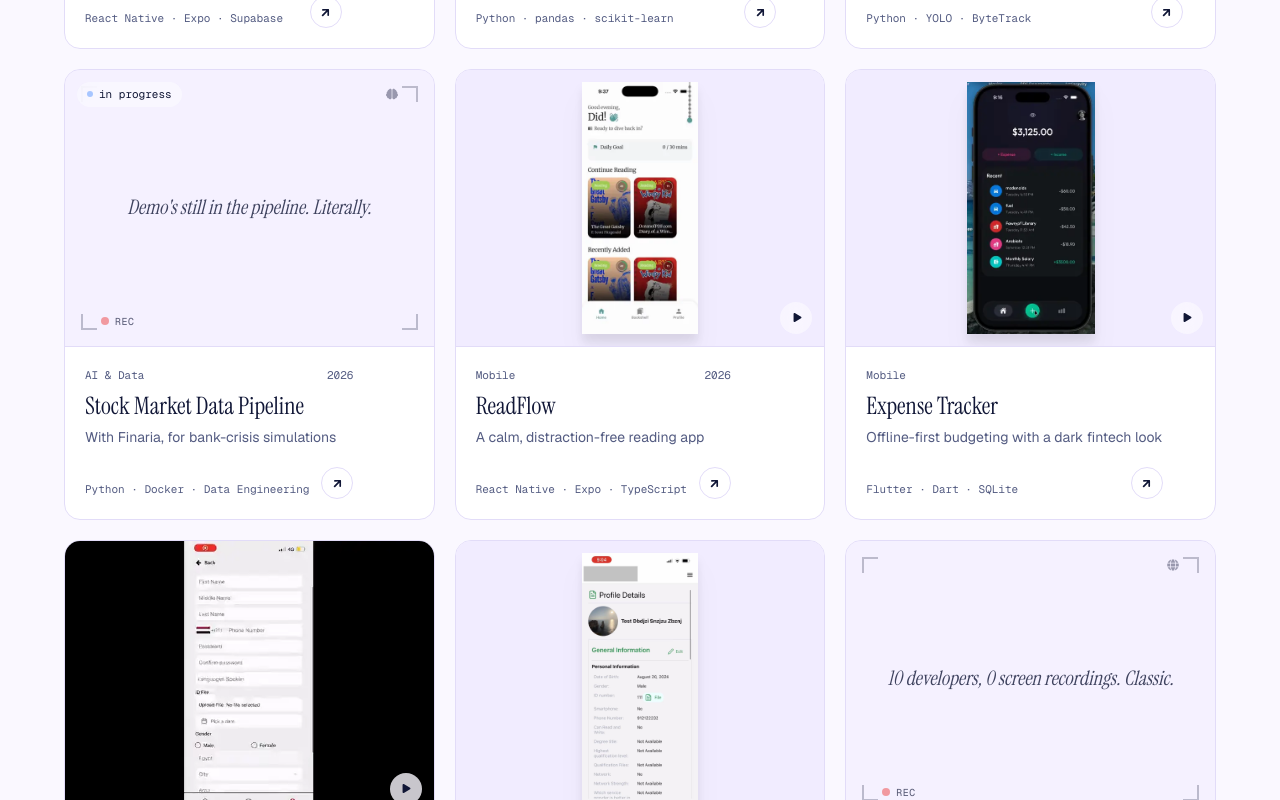
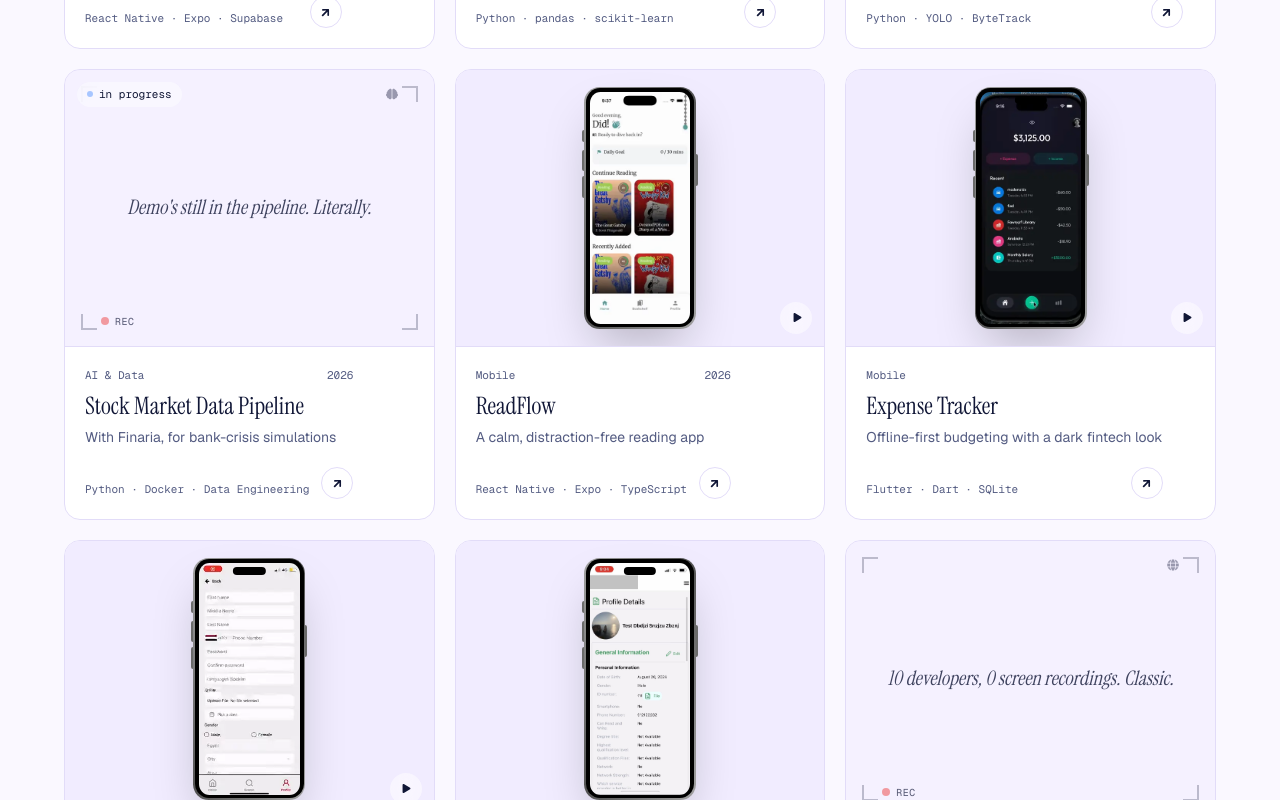
Before and after one commit to George140105/portfolio, a Next.js app in the folder portfolio/: page / in a window 1280 px wide. Shown: the part 5560-6360 px from the top of the page. Built offline with nearby package versions, Linux system fonts and the light colour scheme.

Commit message:
updated mobile projects view

```diff
--- a/portfolio/src/components/ProjectModal.tsx
+++ b/portfolio/src/components/ProjectModal.tsx
@@ -4,6 +4,7 @@ import { useEffect, useState } from "react";
 import { FaChevronLeft, FaChevronRight, FaTimes } from "react-icons/fa";
 import ProjectCover from "~/components/ProjectCover";
 import { SkeletonImage, SkeletonVideo } from "~/components/ui/Media";
+import PhoneFrame from "~/components/ui/PhoneFrame";
 import type { Project } from "~/data/projects";
 
 interface Props {
@@ -13,7 +14,7 @@ interface Props {
   onClose: () => void;
 }
 
-const Gallery = ({ images }: { images: string[] }) => {
+const Gallery = ({ images, phone }: { images: string[]; phone?: boolean }) => {
   const [i, setI] = useState(0);
 
   useEffect(() => {
@@ -36,12 +37,12 @@ const Gallery = ({ images }: { images: string[] }) => {
             src={images[i]}
             alt=""
             fill
-            sizes="(max-width: 896px) 100vw, 896px"
-            className="object-contain"
+            sizes={phone ? "320px" : "(max-width: 896px) 100vw, 896px"}
+            className={phone ? "object-cover object-top" : "object-contain"}
           />
         </motion.div>
       </AnimatePresence>
-      <div className="absolute inset-x-0 bottom-3 flex justify-center gap-1.5">
+      <div className={`absolute inset-x-0 flex justify-center gap-1.5 ${phone ? "bottom-[4%]" : "bottom-3"}`}>
         {images.map((src, n) => (
           <button
             key={src}
@@ -78,6 +79,7 @@ const ProjectModal = ({ projects, index, onChange, onClose }: Props) => {
   }, [index, total]);
 
   const hasMedia = !!(project?.video || project?.images?.length);
+  const phone = hasMedia && project?.category === "Mobile";
 
   return (
     <AnimatePresence>
@@ -116,13 +118,37 @@ const ProjectModal = ({ projects, index, onChange, onClose }: Props) => {
                   animate={{ opacity: 1, x: 0 }}
                   exit={{ opacity: 0, x: -16 }}
                   transition={{ duration: 0.2 }}
+                  // On large screens the phone sits on the left and stays put while the details scroll.
+                  className={phone ? "lg:flex lg:items-start" : undefined}
                 >
                   <div
                     className={`relative flex items-center justify-center border-b border-border ${
-                      hasMedia ? "h-[38dvh] bg-black sm:h-[52vh]" : "h-44 sm:h-52"
+                      !hasMedia
+                        ? "h-44 sm:h-52"
+                        : phone
+                          ? "h-[52dvh] bg-muted py-5 sm:h-[62vh] sm:py-6 lg:sticky lg:top-0 lg:h-[min(78dvh,720px)] lg:w-[42%] lg:shrink-0 lg:border-b-0 lg:border-r lg:py-8"
+                          : "h-[38dvh] bg-black sm:h-[52vh]"
                     }`}
                   >
-                    {project.video && project.poster ? (
+                    {phone && project.video ? (
+                      // Controls don't fit a phone-sized screen; the demo just loops.
+                      <PhoneFrame className="h-full">
+                        <SkeletonVideo
+                          key={project.video}
+                          src={project.video}
+                          poster={project.poster}
+                          autoPlay
+                          muted
+                          loop
+                          playsInline
+                          className="h-full w-full object-cover object-top"
+                        />
+                      </PhoneFrame>
+                    ) : phone && project.images?.length ? (
+                      <PhoneFrame className="h-full">
+                        <Gallery images={project.images} phone />
+                      </PhoneFrame>
+                    ) : project.video && project.poster ? (
                       // The poster shows instantly while the video buffers.
                       <video
                         key={project.video}
@@ -154,7 +180,7 @@ const ProjectModal = ({ projects, index, onChange, onClose }: Props) => {
                     )}
                   </div>
 
-                  <div className="p-6 sm:p-8">
+                  <div className={`p-6 sm:p-8 ${phone ? "lg:flex-1 lg:self-center lg:p-10" : ""}`}>
                     <div className="flex flex-wrap items-center gap-x-3 gap-y-1 font-mono text-xs text-muted-foreground">
                       <span className="text-primary">{project.category}</span>
                       {project.year && <span>{project.year}</span>}
--- a/portfolio/src/components/Projects.tsx
+++ b/portfolio/src/components/Projects.tsx
@@ -1,10 +1,11 @@
 "use client";
 import { AnimatePresence, motion } from "motion/react";
-import { useEffect, useMemo, useRef, useState } from "react";
+import { useEffect, useMemo, useRef, useState, type ReactNode } from "react";
 import { FaArrowRight, FaPlay } from "react-icons/fa";
 import ProjectCover from "~/components/ProjectCover";
 import ProjectModal from "~/components/ProjectModal";
 import { SkeletonImage } from "~/components/ui/Media";
+import PhoneFrame from "~/components/ui/PhoneFrame";
 import { categories, projects, type Project, type ProjectCategory } from "~/data/projects";
 
 type Filter = "All" | ProjectCategory;
@@ -17,9 +18,22 @@ const fitClass = (portrait: boolean) =>
     ? "object-contain py-3 drop-shadow-xl group-hover:scale-[1.02]"
     : "object-cover object-top group-hover:scale-[1.04]";
 
+// Mobile apps sit inside a phone outline, so their media fills the screen instead.
+const phoneFit = "object-cover object-top";
+
+const CardPhone = ({ children }: { children: ReactNode }) => (
+  <div className="absolute inset-0 flex items-center justify-center">
+    <PhoneFrame className="h-[88%] transition-transform duration-700 group-hover:-translate-y-1 group-hover:scale-[1.03]">
+      {children}
+    </PhoneFrame>
+  </div>
+);
+
 const CardMedia = ({ project }: { project: Project }) => {
   const videoRef = useRef<HTMLVideoElement>(null);
   const [portrait, setPortrait] = useState(false);
+  const phone = project.category === "Mobile";
+  const fit = phone ? phoneFit : fitClass(portrait);
   // Cards show a tiny poster; the video is only fetched once someone hovers the card.
   const [wantVideo, setWantVideo] = useState(false);
   const [playing, setPlaying] = useState(false);
@@ -29,16 +43,8 @@ const CardMedia = ({ project }: { project: Project }) => {
   }, [wantVideo]);
 
   if (project.video) {
-    return (
-      <div
-        className="relative h-full w-full bg-muted"
-        onPointerEnter={(e) => {
-          if (e.pointerType !== "mouse") return;
-          if (wantVideo) videoRef.current?.play().catch(() => {});
-          else setWantVideo(true);
-        }}
-        onPointerLeave={() => videoRef.current?.pause()}
-      >
+    const media = (
+      <>
         {project.poster && (
           <SkeletonImage
             src={project.poster}
@@ -46,7 +52,7 @@ const CardMedia = ({ project }: { project: Project }) => {
             fill
             unoptimized
             onLoad={(e) => setPortrait(e.currentTarget.naturalHeight > e.currentTarget.naturalWidth)}
-            className={`transition-transform duration-700 ${fitClass(portrait)}`}
+            className={`transition-transform duration-700 ${fit}`}
           />
         )}
         {wantVideo && (
@@ -58,11 +64,24 @@ const CardMedia = ({ project }: { project: Project }) => {
             playsInline
             preload="auto"
             onPlaying={() => setPlaying(true)}
-            className={`absolute inset-0 h-full w-full transition-[opacity,transform] duration-500 ${fitClass(portrait)} ${
+            className={`absolute inset-0 h-full w-full transition-[opacity,transform] duration-500 ${fit} ${
               playing ? "opacity-100" : "opacity-0"
             }`}
           />
         )}
+      </>
+    );
+    return (
+      <div
+        className="relative h-full w-full bg-muted"
+        onPointerEnter={(e) => {
+          if (e.pointerType !== "mouse") return;
+          if (wantVideo) videoRef.current?.play().catch(() => {});
+          else setWantVideo(true);
+        }}
+        onPointerLeave={() => videoRef.current?.pause()}
+      >
+        {phone ? <CardPhone>{media}</CardPhone> : media}
         <span className="absolute bottom-3 right-3 flex h-8 w-8 items-center justify-center rounded-full bg-background/80 text-foreground backdrop-blur transition-opacity group-hover:opacity-0">
           <FaPlay size={9} className="ml-0.5" />
         </span>
@@ -71,16 +90,19 @@ const CardMedia = ({ project }: { project: Project }) => {
   }
 
   if (project.images?.length) {
+    const media = (
+      <SkeletonImage
+        src={project.images[0]}
+        alt=""
+        fill
+        sizes={phone ? "200px" : "(max-width: 640px) 100vw, (max-width: 1024px) 50vw, 33vw"}
+        onLoad={(e) => setPortrait(e.currentTarget.naturalHeight > e.currentTarget.naturalWidth)}
+        className={`transition-transform duration-700 ${fit}`}
+      />
+    );
     return (
       <div className="relative h-full w-full bg-muted">
-        <SkeletonImage
-          src={project.images[0]}
-          alt=""
-          fill
-          sizes="(max-width: 640px) 100vw, (max-width: 1024px) 50vw, 33vw"
-          onLoad={(e) => setPortrait(e.currentTarget.naturalHeight > e.currentTarget.naturalWidth)}
-          className={`transition-transform duration-700 ${fitClass(portrait)}`}
-        />
+        {phone ? <CardPhone>{media}</CardPhone> : media}
       </div>
     );
   }
--- /dev/null
+++ b/portfolio/src/components/ui/PhoneFrame.tsx
@@ -0,0 +1,32 @@
+import type { ReactNode } from "react";
+
+/**
+ * A modern phone outline drawn in CSS. Children fill the screen; media should use object-cover
+ * so portrait recordings (and pillarboxed 16:9 ones) crop cleanly to the screen shape.
+ * Size it by height; the width follows from the aspect ratio.
+ */
+export default function PhoneFrame({ children, className }: { children: ReactNode; className?: string }) {
+  return (
+    <div className={`relative aspect-[9/19.5] ${className ?? ""}`}>
+      {/* Side buttons */}
+      <span aria-hidden className="absolute -left-[2px] top-[18%] h-[5%] w-[3px] rounded-l-sm bg-neutral-500" />
+      <span aria-hidden className="absolute -left-[2px] top-[26%] h-[9%] w-[3px] rounded-l-sm bg-neutral-500" />
+      <span aria-hidden className="absolute -left-[2px] top-[37%] h-[9%] w-[3px] rounded-l-sm bg-neutral-500" />
+      <span aria-hidden className="absolute -right-[2px] top-[28%] h-[13%] w-[3px] rounded-r-sm bg-neutral-500" />
+
+      {/* Titanium rim + black bezel */}
+      <div className="relative h-full w-full rounded-[14%/6.5%] bg-gradient-to-br from-neutral-400 via-neutral-600 to-neutral-400 p-[1.5%] shadow-2xl">
+        <div className="h-full w-full rounded-[13%/6%] bg-black p-[3.5%]">
+          <div className="relative h-full w-full overflow-hidden rounded-[10.5%/4.9%] bg-neutral-900 [transform:translateZ(0)]">
+            {children}
+            {/* Dynamic Island */}
+            <span
+              aria-hidden
+              className="pointer-events-none absolute left-1/2 top-[1.6%] z-10 h-[3.6%] w-[32%] -translate-x-1/2 rounded-full bg-black"
+            />
+          </div>
+        </div>
+      </div>
+    </div>
+  );
+}
```
